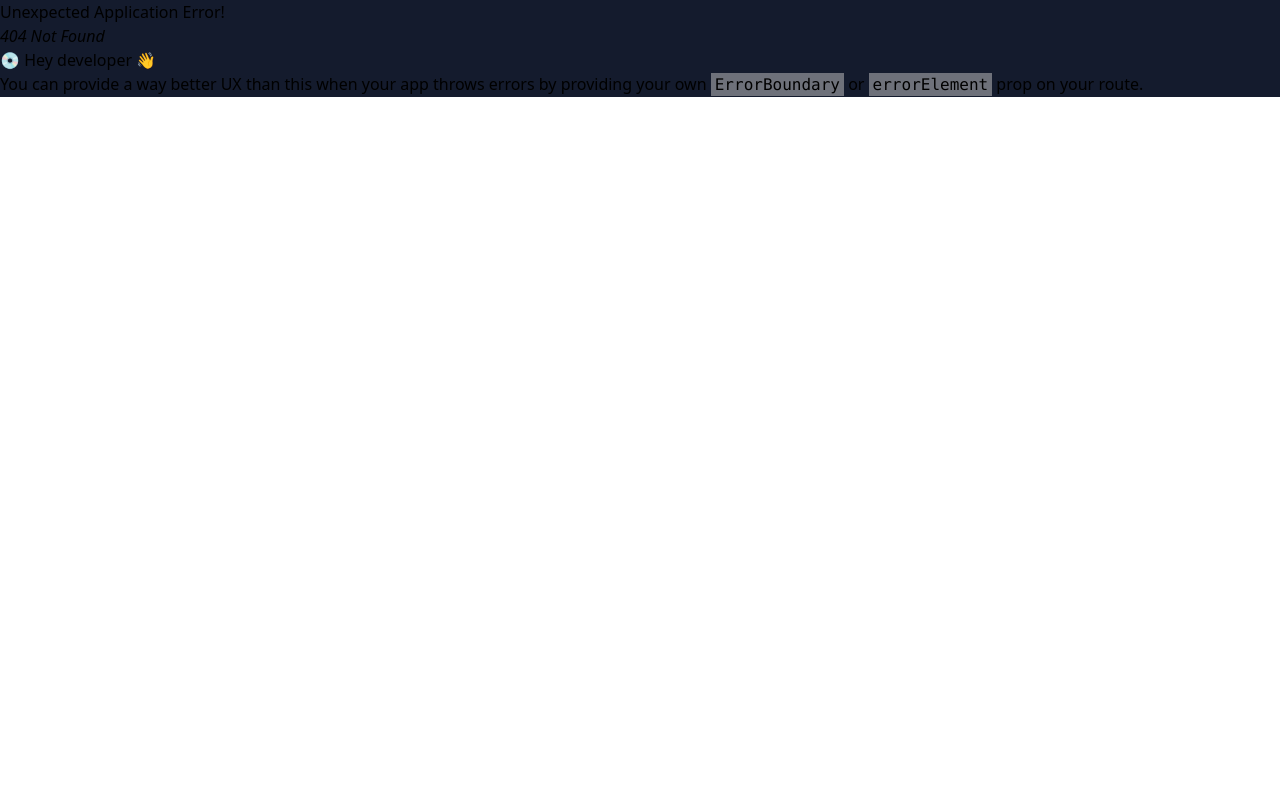
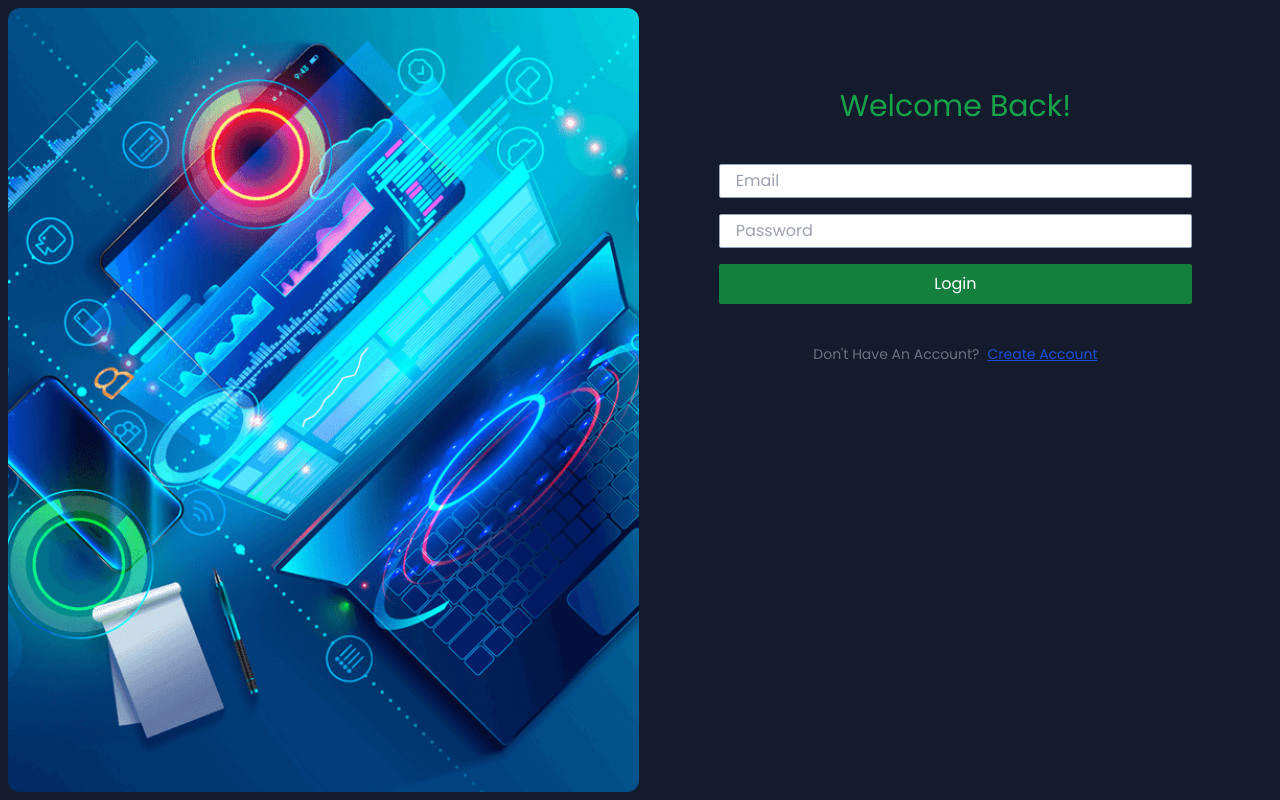
Before and after one commit to tuyishimekyrie/control-system-frontend, a React (Vite) app: page /auth/login in a window 1280 px wide. Before the commit this address had no page. Built offline with nearby package versions, Linux system fonts and the light colour scheme.

Commit message:
add routes for the homepage

```diff
--- /dev/null
+++ b/src/pages/Home.tsx
@@ -0,0 +1,8 @@
+
+const Home = () => {
+  return (
+    <div className="h-screen text-white">Home</div>
+  )
+}
+
+export default Home
--- a/src/pages/Login.tsx
+++ b/src/pages/Login.tsx
@@ -6,6 +6,7 @@ import toast from "react-hot-toast";
 import { postLoginData } from "../services/postData";
 import { loginFormData } from "../types/RegisterForm";
 import { loginSchema } from "../validations/registerSchema";
+import { useNavigate } from "react-router-dom";
 
 const Login = () => {
   const {
@@ -16,13 +17,14 @@ const Login = () => {
   } = useForm<loginFormData>({
     resolver: zodResolver(loginSchema),
   });
-
+const navigate = useNavigate()
   const mutation = useMutation({
     mutationFn: postLoginData,
     onSuccess: () => {
       console.log("Login successful!");
       toast.success("Login Successful!");
       reset();
+      navigate("/")
     },
     onError: (error: unknown) => {
       if (axios.isAxiosError(error)) {
--- a/src/pages/index.ts
+++ b/src/pages/index.ts
@@ -1,2 +1,3 @@
 export * from "./Login";
 export * from "./Register";
+export * from "./Home"
```
Also changed, not shown: src/routes/routes.tsx (+16 -0 lines).
